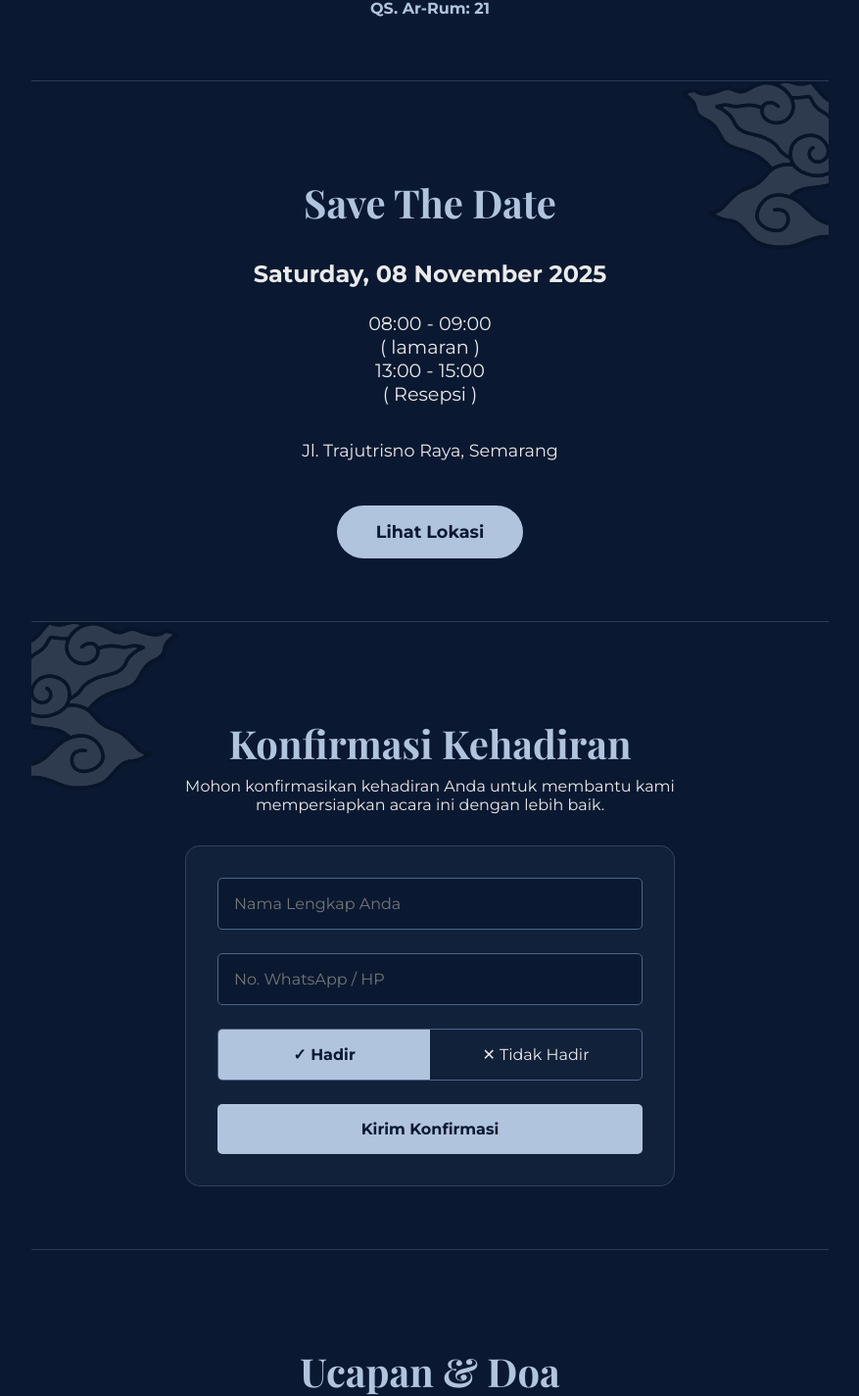
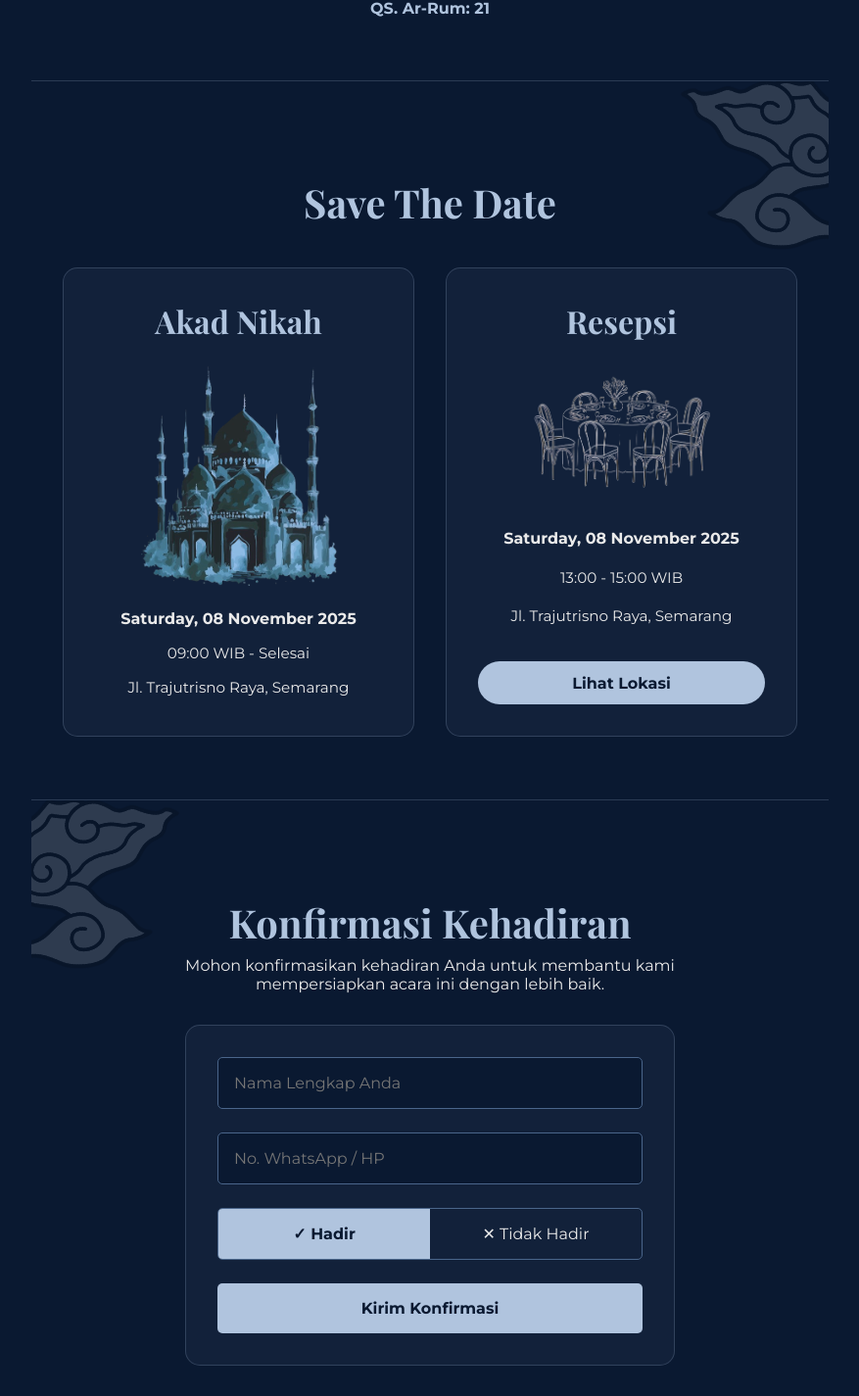
Before and after one commit to rama14685/undangan_pernikahan_-no_custom-, a PHP site: page /?opened=true in a window 1280 px wide. Shown: the part 2949-4374 px from the top of the page at 98% size, without its empty margins (201-1078 px from the left). Run offline with PHP 8.4, Linux system fonts and the light colour scheme; data that the repository does not hold is empty.

Commit message:
menambahkan perubahan pada tampilan section tanggal atau save the date, dengan memisahkan bagaian akad dan juga resepsi

```diff
--- a/index.php
+++ b/index.php
@@ -15,18 +15,20 @@ $namaPanggilanPria = "Krisna";
 $namaPanggilanWanita = "Ainun";
 
 $tanggalAcara = "2025-11-08T09:00:00";
-$waktuResepsi = "08:00 - 09:00 <br> ( lamaran ) <br> 13:00 - 15:00 <br> ( Resepsi )";
-$lokasiTeks = "Jl. Trajutrisno Raya, Semarang";
-$koordinat = "-6.979381402954114,110.39793039824535";
-$linkGoogleMaps = "https://www.google.com/maps/search/?api=1&query=" . $koordinat;
+$waktuAkad = "09:00 WIB - Selesai";
+$lokasiAkad = "Jl. Trajutrisno Raya, Semarang";
+$waktuResepsi = "13:00 - 15:00 WIB";
+$lokasiResepsi = "Jl. Trajutrisno Raya, Semarang";
+$linkGoogleMapsAkad = "https://www.google.com/maps/place/Jl.+Trajutrisno+II,+Krobokan,+Kec.+Semarang+Barat,+Kota+Semarang,+Jawa+Tengah+50141/@-6.9794566,110.3958817,17z/data=!3m1!4b1!4m6!3m5!1s0x2e708b3442ab879f:0x7732047fd75f5dc2!8m2!3d-6.9794619!4d110.3984566!16s%2Fg%2F11bwfyxbyf?authuser=0&hl=id&entry=ttu&g_ep=EgoyMDI1MDgwNi4wIKXMDSoASAFQAw%3D%3D";
+$linkGoogleMapsResepsi = "https://www.google.com/maps?q=latitude,longitude" . urlencode($lokasiResepsi);
 
 // --- Persiapan untuk Link Google Calendar ---
 date_default_timezone_set('Asia/Jakarta');
 $startTime = new DateTime('2025-11-08 09:00:00');
-$endTime = new DateTime('2025-11-08 14:00:00');
+$endTime = new DateTime('2025-11-08 15:00:00');
 $gcal_dates = $startTime->format('Ymd\THis') . '/' . $endTime->format('Ymd\THis');
 $gcal_title = urlencode("Pernikahan Krisna & Ainun");
-$gcal_location = urlencode($lokasiTeks);
+$gcal_location = urlencode($lokasiAkad);
 $gcal_link = "https://www.google.com/calendar/render?action=TEMPLATE&text={$gcal_title}&dates={$gcal_dates}&location={$gcal_location}&sf=true&output=xml";
 // --- Selesai Persiapan ---
 
@@ -77,10 +79,16 @@ $isOpened = isset($_GET['opened']) && $_GET['opened'] === 'true';
             <div class="hero-text">
                 <h1>Wedding Invitation</h1>
             </div>
+            <div class="scroll-down-container">
+                <a href="#bride-profile" class="scroll-down-arrow">
+                    <svg xmlns="http://www.w3.org/2000/svg" viewBox="0 0 24 24" fill="currentColor" width="48px" height="48px"><path d="M11.9999 13.1714L16.9497 8.22168L18.3639 9.63589L11.9999 15.9999L5.63599 9.63589L7.0502 8.22168L11.9999 13.1714Z"></path></svg>
+                    <span>Scroll Down</span>
+                </a>
+            </div>
         </header>
 
         <main>
-            <section class="profile-section" data-aos="fade-up" style="background-image: url('foto/ainun.jpg');">
+            <section class="profile-section" id="bride-profile" data-aos="fade-up" style="background-image: url('foto/Ainun.jpg');">
                 <div class="profile-content">
                     <h3><?= $namaWanita ?></h3>
                     <p>Putri dari</p>
@@ -90,7 +98,7 @@ $isOpened = isset($_GET['opened']) && $_GET['opened'] === 'true';
 
             <div class="section-separator" data-aos="zoom-in"></div>
 
-            <section class="profile-section" data-aos="fade-up" style="background-image: url('foto/krisna.jpg');">
+            <section class="profile-section" data-aos="fade-up" style="background-image: url('foto/Krisna.jpg');">
                  <div class="profile-content">
                     <h3><?= $namaPria ?></h3>
                     <p>Putra dari</p>
@@ -106,13 +114,24 @@ $isOpened = isset($_GET['opened']) && $_GET['opened'] === 'true';
             <section class="details-section">
                 <div class="batik-accent"></div>
                 <h2 data-aos="fade-up">Save The Date</h2>
-                <div class="event-time" data-aos="fade-up" data-aos-delay="100">
-                    <p class="date"><?= date('l, d F Y', strtotime($tanggalAcara)) ?></p>
-                    <p class="time"><?= $waktuResepsi ?></p>
-                </div>
-                <div class="event-location" data-aos="fade-up" data-aos-delay="200">
-                    <p><?= $lokasiTeks ?></p>
-                    <a href="<?= $linkGoogleMaps ?>" target="_blank" class="map-button">Lihat Lokasi</a>
+
+                <div class="event-details-container">
+                    <div class="event-card" data-aos="fade-up" data-aos-delay="100">
+                        <h3>Akad Nikah</h3>
+                        <img src="foto/masjid.png" alt="Akad Nikah" class="event-icon">
+                        <p class="date"><?= date('l, d F Y', strtotime($tanggalAcara)) ?></p>
+                        <p class="time"><?= $waktuAkad ?></p>
+                        <p class="location"><?= $lokasiAkad ?></p>
+                        <!-- <a href="<?= $linkGoogleMapsAkad ?>" target="_blank" class="map-button">Lihat Lokasi</a> -->
+                    </div>
+                    <div class="event-card" data-aos="fade-up" data-aos-delay="200">
+                        <h3>Resepsi</h3>
+                        <img src="foto/kursi.png" alt="Resepsi" class="event-icon">
+                        <p class="date"><?= date('l, d F Y', strtotime($tanggalAcara)) ?></p>
+                        <p class="time"><?= $waktuResepsi ?></p>
+                        <p class="location"><?= $lokasiResepsi ?></p>
+                        <a href="<?= $linkGoogleMapsResepsi ?>" target="_blank" class="map-button">Lihat Lokasi</a>
+                    </div>
                 </div>
             </section>
 
@@ -185,14 +204,15 @@ $isOpened = isset($_GET['opened']) && $_GET['opened'] === 'true';
                         <img src="foto/5.jpg" alt="Foto Kenangan 3">
                         <img src="foto/6.jpg" alt="Foto Kenangan 4">
                         <img src="foto/3.jpg" alt="Foto Kenangan 5">
-                        <img src="foto/7.jpg" alt="Foto Kenangan 6">
+                        <!-- <img src="foto/7.jpg" alt="Foto Kenangan 6"> -->
                     </div>
                 </div>
             </section>
 
             <section class="final-section" data-aos="fade-up">
                 <p>Merupakan suatu kehormatan dan kebahagiaan bagi kami apabila Anda berkenan hadir untuk memberikan doa restu.</p>
-                <h2>Terima Kasih <br> Krisna & Ainun</h2>
+                <h2>Terima Kasih</h2>
+                <h3 class="final-couple-names"><?= $namaPanggilanPria ?> & <?= $namaPanggilanWanita ?></h3>
             </section>
         </main>
     </div>
@@ -247,6 +267,21 @@ $isOpened = isset($_GET['opened']) && $_GET['opened'] === 'true';
                 this.classList.add('active-thumbnail');
             });
         });
+
+        // Auto Scroll
+        const scrollArrow = document.querySelector('.scroll-down-arrow');
+        if (scrollArrow) {
+            scrollArrow.addEventListener('click', function(e) {
+                e.preventDefault();
+                const targetId = this.getAttribute('href');
+                const targetElement = document.querySelector(targetId);
+                if (targetElement) {
+                    targetElement.scrollIntoView({
+                        behavior: 'smooth'
+                    });
+                }
+            });
+        }
     </script>
 
 </body>
--- a/style.css
+++ b/style.css
@@ -212,21 +255,11 @@ section:last-child {
   color: var(--color-primary-accent);
   margin-bottom: 2rem;
 }
-.event-time .date {
-  font-size: 1.5rem;
-  font-weight: 700;
-}
-.event-time .time {
-  font-size: 1.2rem;
-}
 .event-location {
   margin-top: 2rem;
-  font-size: 1.1rem;
-  line-height: 1.6;
 }
 .map-button {
   display: inline-block;
-  margin-top: 1.5rem;
   background-color: var(--color-primary-accent);
   color: var(--color-bg);
   padding: 0.8rem 2.5rem;
@@ -238,6 +271,50 @@ section:last-child {
 .map-button:hover {
   background-color: var(--color-secondary-accent);
   transform: scale(1.05);
+}
+
+/* Detail Acara (Save The Date) */
+.event-details-container {
+  display: flex;
+  justify-content: center;
+  gap: 2rem;
+  margin: 2.5rem 0 0 0;
+}
+.event-card {
+  flex: 1;
+  padding: 2rem;
+  background-color: rgba(176, 196, 222, 0.05);
+  border: 1px solid var(--color-border);
+  border-radius: 15px;
+  display: flex;
+  flex-direction: column;
+  justify-content: space-between;
+}
+.event-card h3 {
+  font-family: var(--font-heading);
+  font-size: 2rem;
+  color: var(--color-primary-accent);
+  margin: 0 0 1rem 0;
+}
+.event-card p {
+  margin: 0.5rem 0;
+}
+.event-card .date {
+  font-weight: 700;
+}
+.event-card .time,
+.event-card .location {
+  font-size: 0.95rem;
+}
+.event-card .map-button {
+  margin-top: 1.5rem;
+}
+.event-icon {
+  width: 200px;
+  height: auto;
+  margin: 0.5rem auto 1rem auto;
+  filter: invert(92%) sepia(13%) saturate(196%) hue-rotate(186deg)
+    brightness(94%) contrast(92%);
 }
 
 /* RSVP Section */
@@ -262,8 +339,8 @@ section:last-child {
   flex-direction: column;
   gap: 1.5rem;
 }
-.rsvp-card input[type="text"],
-.rsvp-card input[type="tel"] {
+.rsvp-card input,
+.rsvp-card input {
   font-family: var(--font-body);
   font-size: 1rem;
   padding: 1rem;
```
Also changed, not shown: other parts of style.css (+65 -2 lines), foto/kursi.png (added), foto/masjid.png (added).
